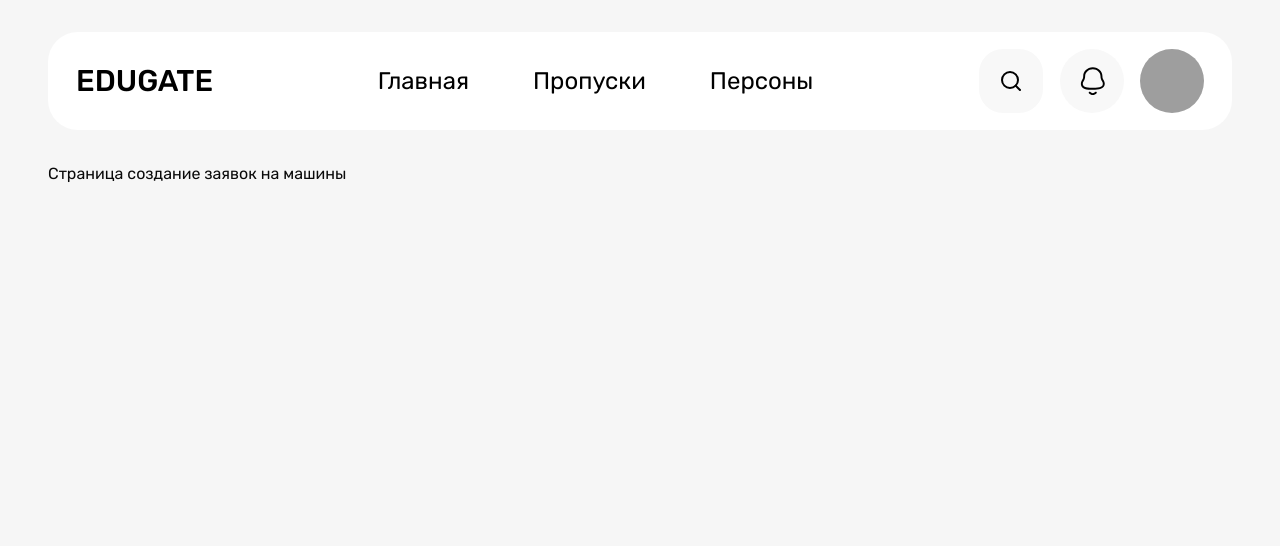
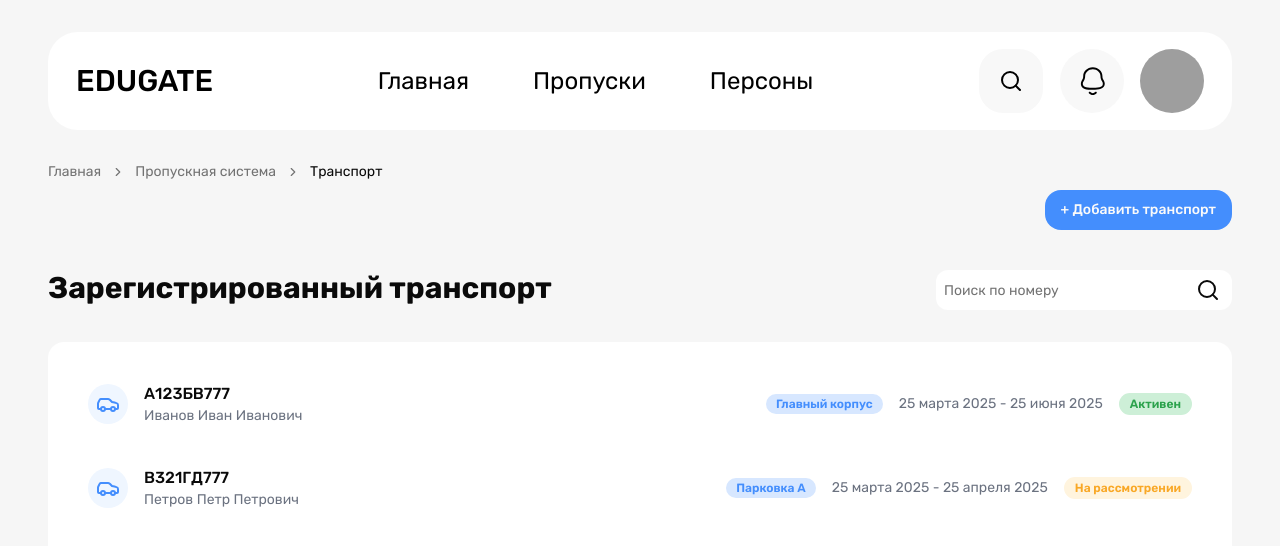
Before and after one commit to Rybik52/EduGate-frontend, a Next.js app: page /pass/vehicles in a window 1280 px wide. Shown: the top 546 px of the page. Built offline with nearby package versions, Linux system fonts and the light colour scheme; grey boxes are pictures that could not be loaded.

Commit message:
feat(vehicles): add vehicle types, components, and page
Add Vehicle interface, VehicleItem component, and update vehicles page to display registered vehicles. Remove unused mock data from persons module and refactor categories fetching logic in persons page.

```diff
--- /dev/null
+++ b/src/app/pass/vehicles/components/VehicleItem.tsx
@@ -0,0 +1,49 @@
+import { format } from "date-fns";
+import { ru } from "date-fns/locale";
+import { Vehicle } from "../types";
+import { Badge } from "@/components/ui/badge";
+import { Car } from "lucide-react";
+
+interface VehicleItemProps {
+    vehicle: Vehicle;
+}
+
+const statusStyles = {
+    active: "bg-[#CDEFD7] text-[#2BA24C]",
+    expired: "bg-[#FFD9DB] text-[#FB444B]",
+    pending: "bg-[#FFF4DE] text-[#F9A826]",
+};
+
+export function VehicleItem({ vehicle }: VehicleItemProps) {
+    const formatDate = (date: string) => {
+        return format(new Date(date), "d MMMM yyyy", { locale: ru });
+    };
+
+    return (
+        <div className="flex items-center justify-between p-4 hover:bg-gray-50 rounded-lg">
+            <div className="flex items-center gap-4">
+                <div className="p-2 bg-blue-50 rounded-full">
+                    <Car className="w-6 h-6 text-[#448EFD]" />
+                </div>
+                <div>
+                    <h4 className="font-medium">{vehicle.plateNumber}</h4>
+                    <p className="text-sm text-gray-500">{vehicle.owner.name}</p>
+                </div>
+            </div>
+
+            <div className="flex items-center gap-4">
+                <Badge variant="outline" className="bg-[#D7E7FF] text-[#448EFD] border-none">
+                    {vehicle.location}
+                </Badge>
+                <div className="text-sm text-gray-500">
+                    {formatDate(vehicle.validFrom)} - {formatDate(vehicle.validUntil)}
+                </div>
+                <Badge className={statusStyles[vehicle.status]}>
+                    {vehicle.status === "active" && "Активен"}
+                    {vehicle.status === "expired" && "Просрочен"}
+                    {vehicle.status === "pending" && "На рассмотрении"}
+                </Badge>
+            </div>
+        </div>
+    );
+}
--- a/src/app/pass/vehicles/page.tsx
+++ b/src/app/pass/vehicles/page.tsx
@@ -1,3 +1,104 @@
+import {
+	Breadcrumb,
+	BreadcrumbItem,
+	BreadcrumbLink,
+	BreadcrumbList,
+	BreadcrumbPage,
+	BreadcrumbSeparator,
+} from "@/components/ui/breadcrumb";
+import { Button } from "@/components/ui/button";
+import { Input } from "@/components/ui/input";
+import { SearchIcon } from "lucide-react";
+import { VehicleItem } from "./components/VehicleItem";
+import { Vehicle } from "./types";
+
+const MOCK_VEHICLES: Vehicle[] = [
+	{
+		id: 1,
+		plateNumber: "А123БВ777",
+		validFrom: new Date().toISOString(),
+		validUntil: new Date(
+			new Date().setMonth(new Date().getMonth() + 3)
+		).toISOString(),
+		location: "Главный корпус",
+		owner: {
+			id: 1,
+			name: "Иванов Иван Иванович",
+		},
+		status: "active",
+	},
+	{
+		id: 2,
+		plateNumber: "В321ГД777",
+		validFrom: new Date().toISOString(),
+		validUntil: new Date(
+			new Date().setMonth(new Date().getMonth() + 1)
+		).toISOString(),
+		location: "Парковка А",
+		owner: {
+			id: 2,
+			name: "Петров Петр Петрович",
+		},
+		status: "pending",
+	},
+];
+
 export default function page() {
-	return <div>Страница создание заявок на машины </div>;
+	return (
+		<div className="max-h-[70vh] h-[70vh]">
+			<Breadcrumb>
+				<BreadcrumbList>
+					<BreadcrumbItem>
+						<BreadcrumbLink href="/">Главная</BreadcrumbLink>
+					</BreadcrumbItem>
+					<BreadcrumbSeparator />
+					<BreadcrumbItem>
+						<BreadcrumbLink href="/pass">
+							Пропускная система
+						</BreadcrumbLink>
+					</BreadcrumbItem>
+					<BreadcrumbSeparator />
+					<BreadcrumbItem>
+						<BreadcrumbPage>Транспорт</BreadcrumbPage>
+					</BreadcrumbItem>
+				</BreadcrumbList>
+			</Breadcrumb>
+			<div className="flex justify-end mt-2">
+				<Button className="bg-[#448EFD] rounded-2xl">
+					+ Добавить транспорт
+				</Button>
+			</div>
+
+			<div className="flex justify-between mt-5 h-[90%]">
+				<div className="flex flex-col gap-8 w-full">
+					<div className="flex flex-col mt-5 w-full">
+						<div className="flex justify-between w-full">
+							<h3 className="font-bold text-3xl">
+								Зарегистрированный транспорт
+							</h3>
+							<div className="w-1/4">
+								<Input
+									className="flex items-center justify-center rounded-xl"
+									type="search"
+									placeholder="Поиск по номеру"
+									suffixIcon={<SearchIcon />}
+								/>
+							</div>
+						</div>
+					</div>
+
+					<div className="w-full h-screen flex-1 overflow-y-auto bg-white rounded-2xl p-6">
+						<div className="flex flex-col gap-2">
+							{MOCK_VEHICLES.map((vehicle) => (
+								<VehicleItem
+									key={vehicle.id}
+									vehicle={vehicle}
+								/>
+							))}
+						</div>
+					</div>
+				</div>
+			</div>
+		</div>
+	);
 }
--- /dev/null
+++ b/src/app/pass/vehicles/types.ts
@@ -0,0 +1,12 @@
+export interface Vehicle {
+    id: number;
+    plateNumber: string;
+    validFrom: string;
+    validUntil: string;
+    location: string;
+    owner: {
+        id: number;
+        name: string;
+    };
+    status: "active" | "expired" | "pending";
+}
--- a/src/app/persons/data/index.ts
+++ /dev/null
@@ -1,87 +0,0 @@
-import { Category } from "../types";
-
-// export const MOCK_VISITORS: VisitorCategory[] = [
-// 	{
-// 		title: "Преподаватели",
-// 		visitors: [
-// 			{
-// 				id: 1,
-// 				name: "Иванов Иван Иванович",
-// 				group: "ПИ19-1",
-// 				tags: ["Преподаватель", "Преподаватель 1 курса"],
-// 				status: "present",
-// 			},
-// 			{
-// 				id: 2,
-// 				name: "Петров Петр Петрович",
-// 				group: "ПИ19-2",
-// 				tags: ["Преподаватель", "Преподаватель 2 курса"],
-// 				status: "present",
-// 			},
-// 		],
-// 	},
-// 	{
-// 		title: "Студенты",
-// 		visitors: [
-// 			{
-// 				id: 3,
-// 				name: "Сидоров Сидор Сидорович",
-// 				group: "ПИ19-3",
-// 				tags: ["Студент", "Студент 1 курса"],
-// 				status: "present",
-// 			},
-// 			{
-// 				id: 4,
-// 				name: "Кузнецов Кузьян Кузьянович",
-// 				group: "ПИ19-4",
-// 				tags: ["Студент", "Студент 2 курса"],
-// 				status: "present",
-// 			},
-// 		],
-// 	},
-// 	{
-// 		title: "Гости",
-// 		visitors: [
-// 			{
-// 				id: 5,
-// 				name: "Петрова Анна Петровна",
-// 				tags: ["Гость"],
-// 				status: "present",
-// 			},
-// 			{
-// 				id: 6,
-// 				name: "Сидорова Анна Петровна",
-// 				tags: ["Гость"],
-// 				status: "present",
-// 			},
-// 		],
-// 	},
-// ];
-
-export const MOCK_CATEGORIES: Category[] = [
-	{
-		categoryName: "Все",
-		categorySysName: "all",
-		total: 0,
-	},
-	{
-		categoryName: "Студенты",
-		categorySysName: "students",
-		total: 0,
-	},
-	{
-		categoryName: "Преподаватели",
-		categorySysName: "teachers",
-		total: 0,
-	},
-	{
-		categoryName: "Сотрудники",
-		categorySysName: "employees",
-		total: 0,
-	},
-	{
-		categoryName: "Гости",
-		categorySysName: "guests",
-		total: 0,
-	},
-];
--- a/src/app/persons/page.tsx
+++ b/src/app/persons/page.tsx
@@ -5,8 +5,7 @@ import { Search } from "lucide-react";
 import { useEffect, useState } from "react";
 import { CategoryCard } from "./components/CategoryCard";
 import { VisitorList } from "./components/VisitorList";
-import { ApiResponse, VisitorCategory } from "./types";
-import { MOCK_CATEGORIES } from "./data";
+import { ApiResponse, VisitorCategory, Category } from "./types";
 import { Skeleton } from "@/components/ui/skeleton";
 import { Card } from "@/components/ui/card";
 
@@ -26,8 +25,52 @@ export default function PersonsPage() {
 	const [visitors, setVisitors] = useState<VisitorCategory[]>([]);
 	const [selectedCategory, setSelectedCategory] = useState<string>("all");
 	const [isLoading, setIsLoading] = useState(true);
+	const [categories, setCategories] = useState<Category[]>([]);
 
-	// Separate effect for fetching visitors
+	// Эффект для загрузки категорий
+	useEffect(() => {
+		const fetchCategories = async () => {
+			try {
+				const response = await fetch(
+					"http://localhost:1337/api/visitors/categories"
+				);
+				const data = (await response.json()) as Category[];
+
+				// Проверяем, есть ли уже категория "Все" в данных
+				const hasAllCategory = data.some(
+					(cat) => cat.categorySysName === "all"
+				);
+
+				// Добавляем категорию "Все" только если её нет в данных
+				const allCategories = hasAllCategory
+					? data
+					: [
+							{
+								categoryName: "Все",
+								categorySysName: "all",
+								total: 0,
+							},
+							...data,
+					  ];
+
+				setCategories(allCategories);
+			} catch (error) {
+				console.error("Ошибка при загрузке категорий:", error);
+				// Если не удалось загрузить категории, используем пустой массив
+				setCategories([
+					{
+						categoryName: "Все",
+						categorySysName: "all",
+						total: 0,
+					},
+				]);
+			}
+		};
+
+		fetchCategories();
+	}, []);
+
+	// Эффект для загрузки посетителей
 	useEffect(() => {
 		const fetchVisitors = async () => {
 			setIsLoading(true);
@@ -59,9 +102,8 @@ export default function PersonsPage() {
 				const data: ApiResponse = await response.json();
 
 				if (selectedCategory === "all") {
-					const categorizedData = MOCK_CATEGORIES.filter(
-						(cat) => cat.categorySysName !== "all"
-					)
+					const categorizedData = categories
+						.filter((cat) => cat.categorySysName !== "all")
 						.map((category) => {
 							const categoryVisitors = data.data.filter(
 								(visitor) => {
@@ -87,7 +129,7 @@ export default function PersonsPage() {
 					setVisitors([
 						{
 							title:
-								MOCK_CATEGORIES.find(
+								categories.find(
 									(c) =>
 										c.categorySysName === selectedCategory
 								)?.categoryName || "Все",
@@ -104,7 +146,7 @@ export default function PersonsPage() {
 
 		const debounce = setTimeout(fetchVisitors, 300);
 		return () => clearTimeout(debounce);
-	}, [searchQuery, selectedCategory]);
+	}, [searchQuery, selectedCategory, categories]);
 
 	const handleCategoryClick = (sysName: string) => {
 		setSelectedCategory(sysName);
@@ -114,7 +156,7 @@ export default function PersonsPage() {
 	return (
 		<div className="flex gap-8 h-[75vh]">
 			<div className="flex flex-col gap-8 w-80 overflow-y-auto">
-				{isLoading
+				{isLoading && categories.length === 0
 					? Array(5)
 							.fill(0)
 							.map((_, i) => (
@@ -126,7 +168,7 @@ export default function PersonsPage() {
 									<Skeleton className="h-5 w-1/4 bg-gray-200" />
 								</Card>
 							))
-					: MOCK_CATEGORIES?.map((category) => (
+					: categories?.map((category) => (
 							<CategoryCard
 								key={category.categorySysName}
 								name={category.categoryName}
```
